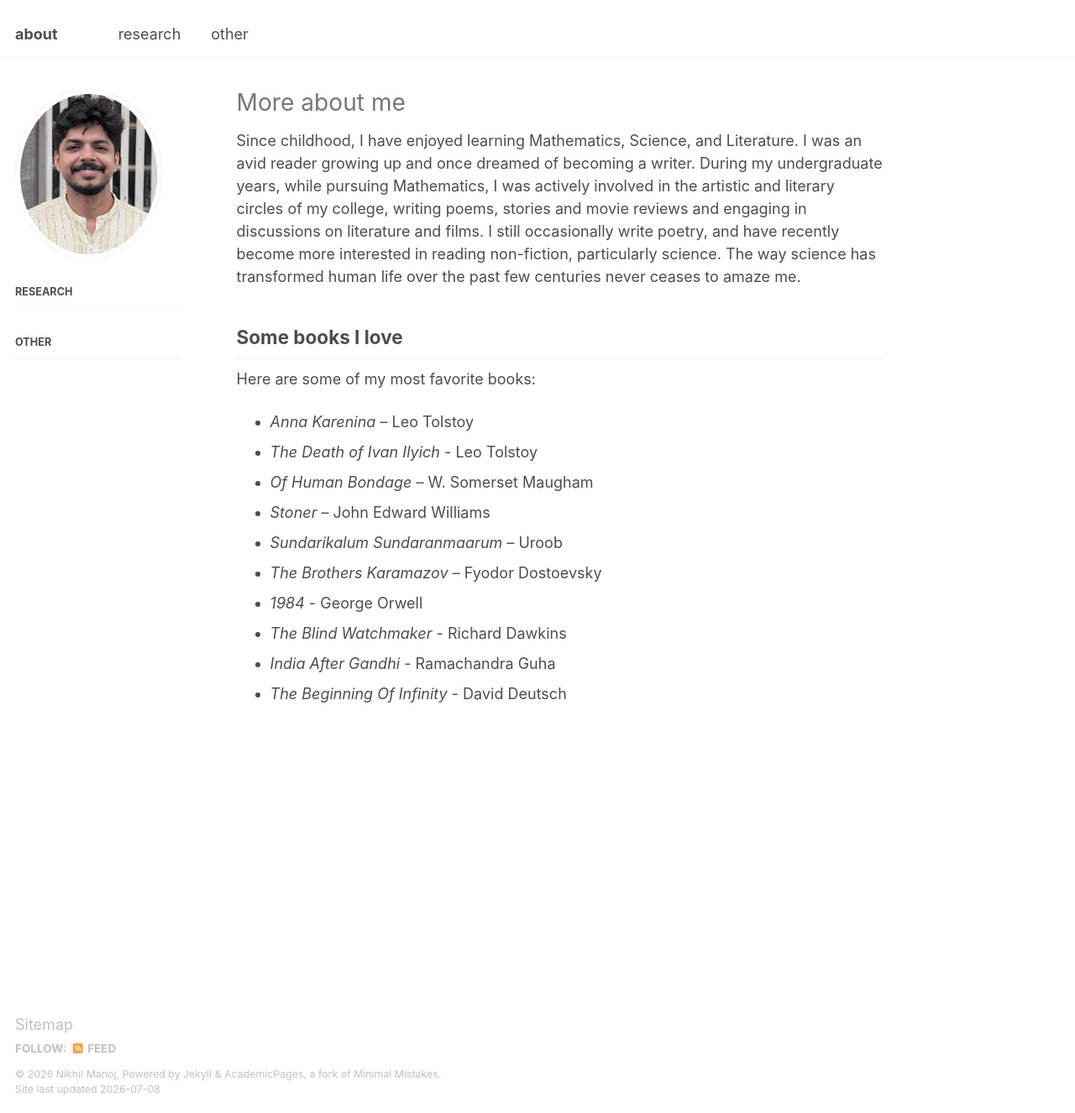
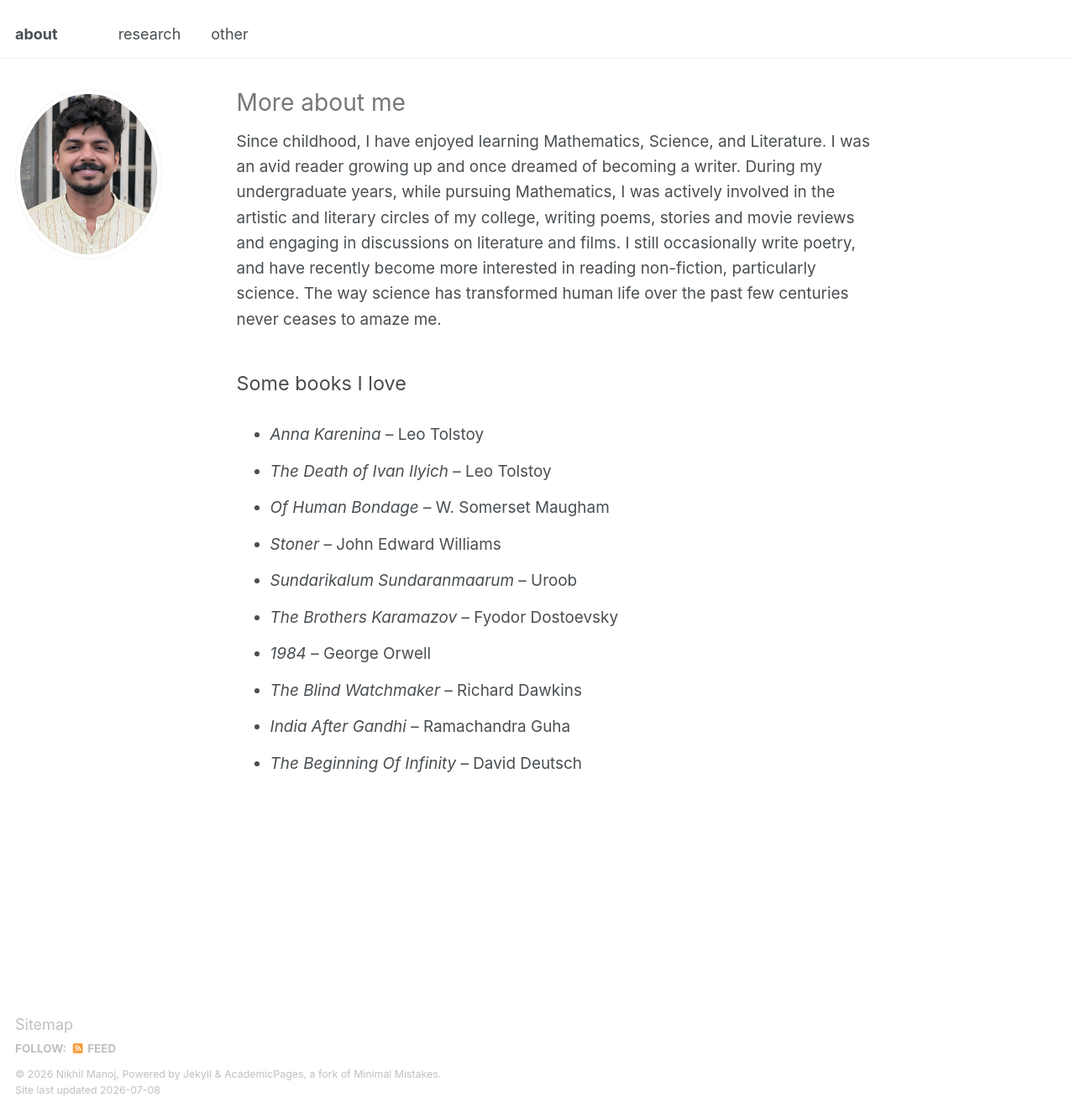
Before and after one commit to nikhil0597/nikhil0597.github.io, a Jekyll site: the page built from _pages/beyond-research.md, in a window 1280 px wide and 1326 px high. Shown: the whole window at 84% size. Built offline with Jekyll 4.4.1, drawn with Linux system fonts in a browser that asks for light colours.

Commit message:
Update beyond-research.md

```diff
--- a/_pages/beyond-research.md
+++ b/_pages/beyond-research.md
@@ -1,25 +1,26 @@
 ---
-#title: "More about me"
 permalink: /beyond-research/
-toc: true
-sidebar:
-  nav: "main"
 ---
 
 <h1 style="margin-top: 0; font-family: -apple-system, BlinkMacSystemFont, sans-serif;">
   <span style="font-weight: 400; color: #777777;">More about me</span>
 </h1>
-Since childhood, I have enjoyed learning Mathematics, Science, and Literature. I was an avid reader growing up and once dreamed of becoming a writer. During my undergraduate years, while pursuing Mathematics, I was actively involved in the artistic and literary circles of my college, writing poems, stories and movie reviews and engaging in discussions on literature and films. I still occasionally write poetry, and have recently become more interested in reading non-fiction, particularly science. The way science has transformed human life over the past few centuries never ceases to amaze me.
 
-## Some books I love
-Here are some of my most favorite books:
-- *Anna Karenina* – Leo Tolstoy
-- *The Death of Ivan Ilyich* - Leo Tolstoy
-- *Of Human Bondage* – W. Somerset Maugham
-- *Stoner* – John Edward Williams
-- *Sundarikalum Sundaranmaarum* – Uroob
-- *The Brothers Karamazov* – Fyodor Dostoevsky
-- *1984* - George Orwell
-- *The Blind Watchmaker* - Richard Dawkins
-- *India After Gandhi* - Ramachandra Guha
-- *The Beginning Of Infinity* - David Deutsch
+<p style="line-height: 1.6; font-size: 1.05em;">
+  Since childhood, I have enjoyed learning Mathematics, Science, and Literature. I was an avid reader growing up and once dreamed of becoming a writer. During my undergraduate years, while pursuing Mathematics, I was actively involved in the artistic and literary circles of my college, writing poems, stories and movie reviews and engaging in discussions on literature and films. I still occasionally write poetry, and have recently become more interested in reading non-fiction, particularly science. The way science has transformed human life over the past few centuries never ceases to amaze me.
+</p>
+
+<h2 style="font-weight: 400; font-size: 1.3em; color: #4a4a4a; margin-top: 2em; border-bottom: none;">Some books I love</h2>
+
+<ul style="line-height: 1.8; font-size: 1.05em;">
+  <li><em>Anna Karenina</em> – Leo Tolstoy</li>
+  <li><em>The Death of Ivan Ilyich</em> – Leo Tolstoy</li>
+  <li><em>Of Human Bondage</em> – W. Somerset Maugham</li>
+  <li><em>Stoner</em> – John Edward Williams</li>
+  <li><em>Sundarikalum Sundaranmaarum</em> – Uroob</li>
+  <li><em>The Brothers Karamazov</em> – Fyodor Dostoevsky</li>
+  <li><em>1984</em> – George Orwell</li>
+  <li><em>The Blind Watchmaker</em> – Richard Dawkins</li>
+  <li><em>India After Gandhi</em> – Ramachandra Guha</li>
+  <li><em>The Beginning Of Infinity</em> – David Deutsch</li>
+</ul>
```
